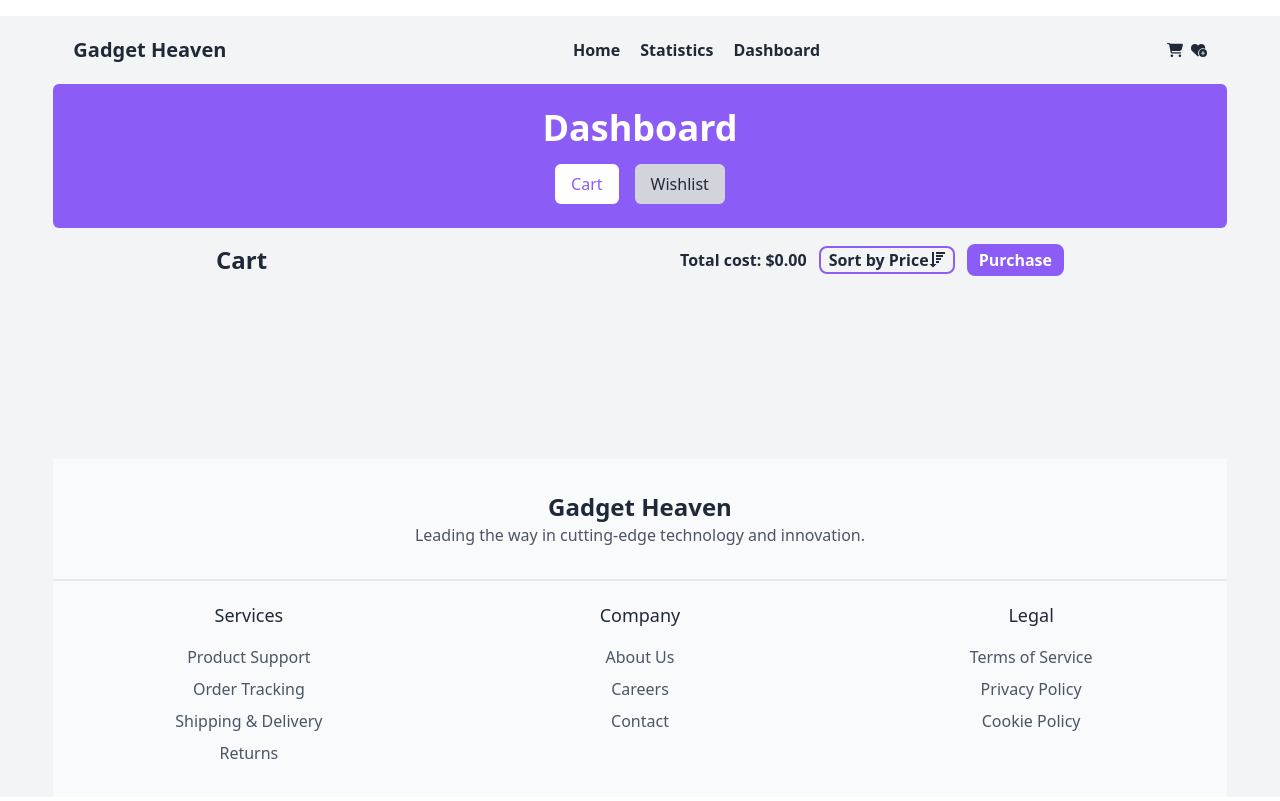
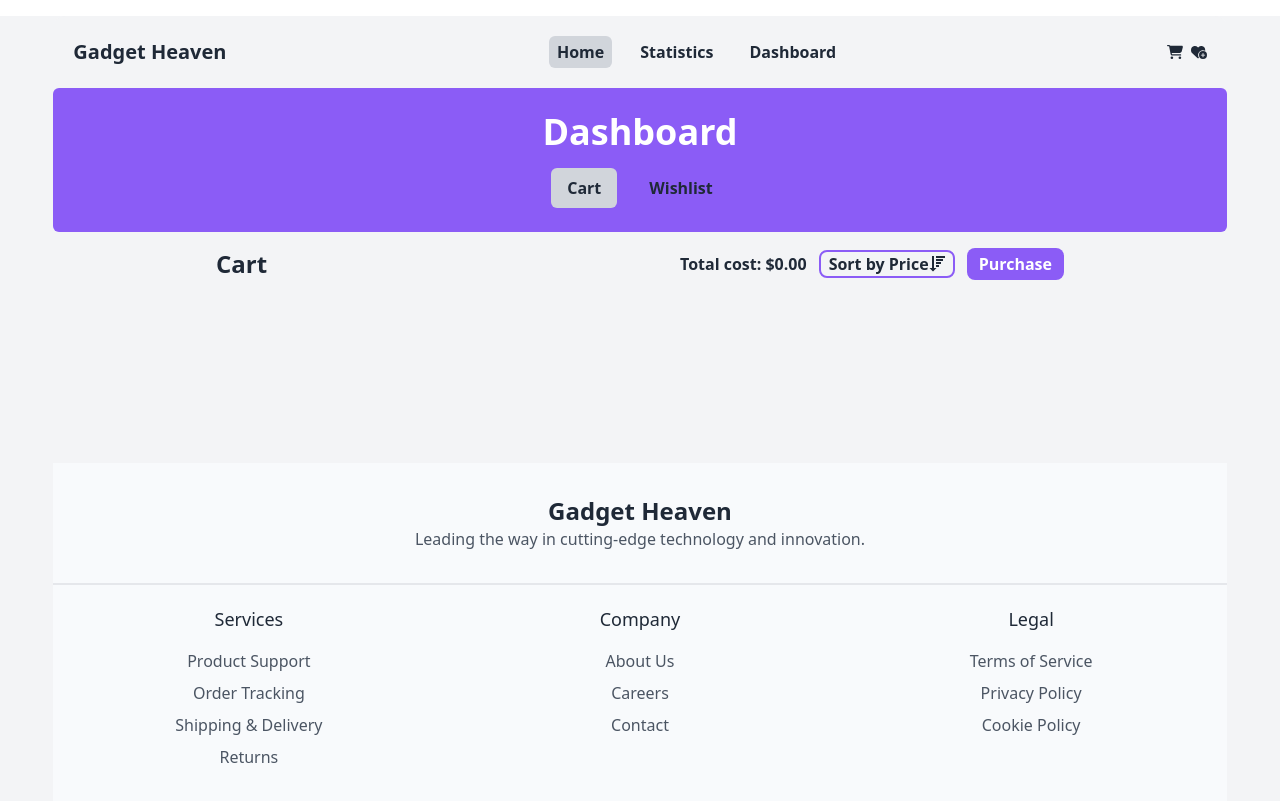
Before and after one commit to omarFaruk99/teamProject, a React (Vite) app: page /Dashboard in a window 1280 px wide. Built offline with nearby package versions, Linux system fonts and the light colour scheme.

Commit message:
add active btn functionality in navbar

```diff
--- a/src/assets/Component/Dashboard/Dashboard.jsx
+++ b/src/assets/Component/Dashboard/Dashboard.jsx
@@ -24,18 +24,18 @@ const Dashboard = () => {
         <div className="flex space-x-4 justify-center">
           <button
             onClick={showCart}
-            className={`px-4 py-2 rounded-md ${
-              activeView === "cart" ? "bg-white text-violet-500" : "bg-gray-300"
+            className={`px-4 py-2 rounded-md font-semibold ${
+              activeView === "cart" ? "bg-gray-300" : ""
             }`}
           >
             Cart
           </button>
           <button
             onClick={showWishlist}
-            className={`px-4 py-2 rounded-md ${
+            className={`px-4 py-2 rounded-md font-semibold ${
               activeView === "wishlist"
-                ? "bg-white text-violet-500"
-                : "bg-gray-300"
+                ? "bg-gray-300"
+                : ""
             }`}
           >
             Wishlist
--- a/src/assets/Component/Navbar/Navbar.jsx
+++ b/src/assets/Component/Navbar/Navbar.jsx
@@ -1,3 +1,4 @@
+import { useState } from "react";
 import { FaCartShopping } from "react-icons/fa6";
 import { FaHeartCirclePlus } from "react-icons/fa6";
 import { NavLink, useLocation } from "react-router-dom";
@@ -5,6 +6,19 @@ const Navbar = () => {
   const location = useLocation(); // Get the current location
   const isHomePage = location.pathname === "/"; // Check if the current page is Home
   const navbarClass = isHomePage ? "bg-violet-500" : "bg-gray-100"; // Original color for Home, pink for others
+
+  const [activePage, setActivePage] = useState("home");
+
+  const showHomePage = () => {
+    setActivePage("home");
+  };
+  const showStaticsPage = () => {
+    setActivePage("statics");
+  };
+  const showDashboardPage = () => {
+    setActivePage("dashboard");
+  };
+
   return (
     <div>
       <div
@@ -12,15 +26,30 @@ const Navbar = () => {
       >
         <h2 className="text-xl font-semibold">Gadget Heaven</h2>
         <div className="flex space-x-5 font-semibold">
-          <p>
+          <p
+            onClick={showHomePage}
+            className={`px-2 py-1 rounded-md ${
+              activePage === "home" ? "bg-gray-300" : ""
+            }`}
+          >
             {" "}
             <NavLink to="/">Home</NavLink>{" "}
           </p>
-          <p>
+          <p
+            onClick={showStaticsPage}
+            className={`px-2 py-1 rounded-md ${
+              activePage === "statics" ? "bg-gray-300" : ""
+            }`}
+          >
             {" "}
             <NavLink to="/Statistics">Statistics</NavLink>{" "}
           </p>
-          <p>
+          <p
+            onClick={showDashboardPage}
+            className={`px-2 py-1 rounded-md ${
+              activePage === "dashboard" ? "bg-gray-300" : ""
+            }`}
+          >
             {" "}
             <NavLink to="/Dashboard">Dashboard</NavLink>{" "}
           </p>
--- a/src/assets/Component/Statistics/Statistics.jsx
+++ b/src/assets/Component/Statistics/Statistics.jsx
@@ -1,9 +1,9 @@
-
+import { FcStatistics } from "react-icons/fc";
 
 const Statistics = () => {
     return (
-        <div>
-            <h1>This is Statistics</h1>
+        <div className="flex justify-center items-center h-screen">
+            <FcStatistics size={500} />
         </div>
     );
 };
```
